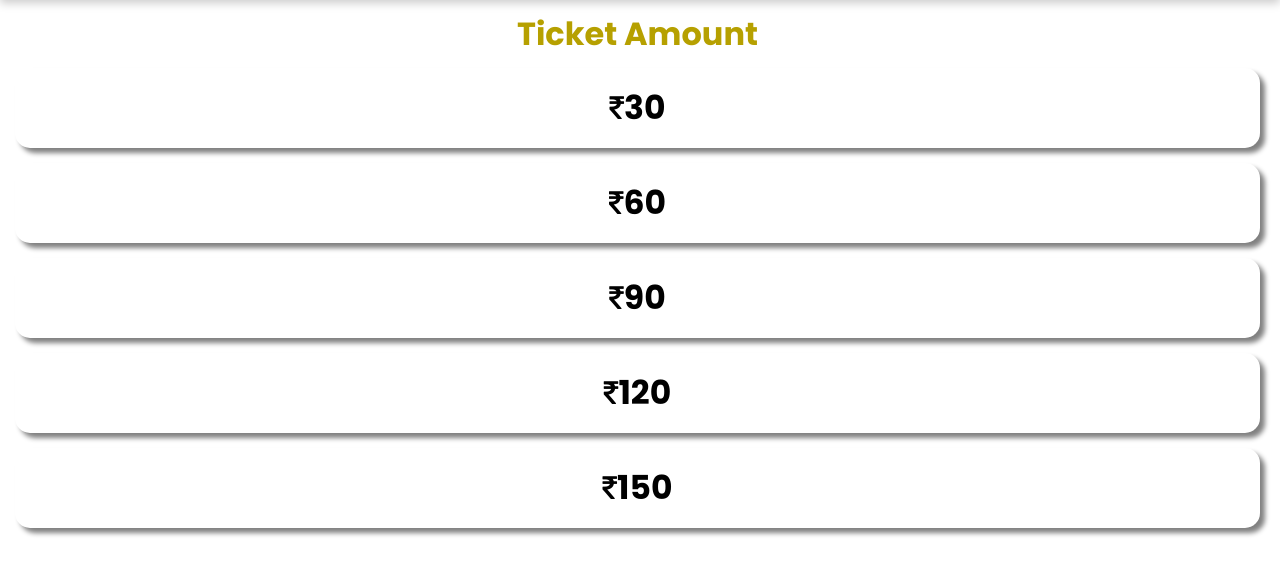
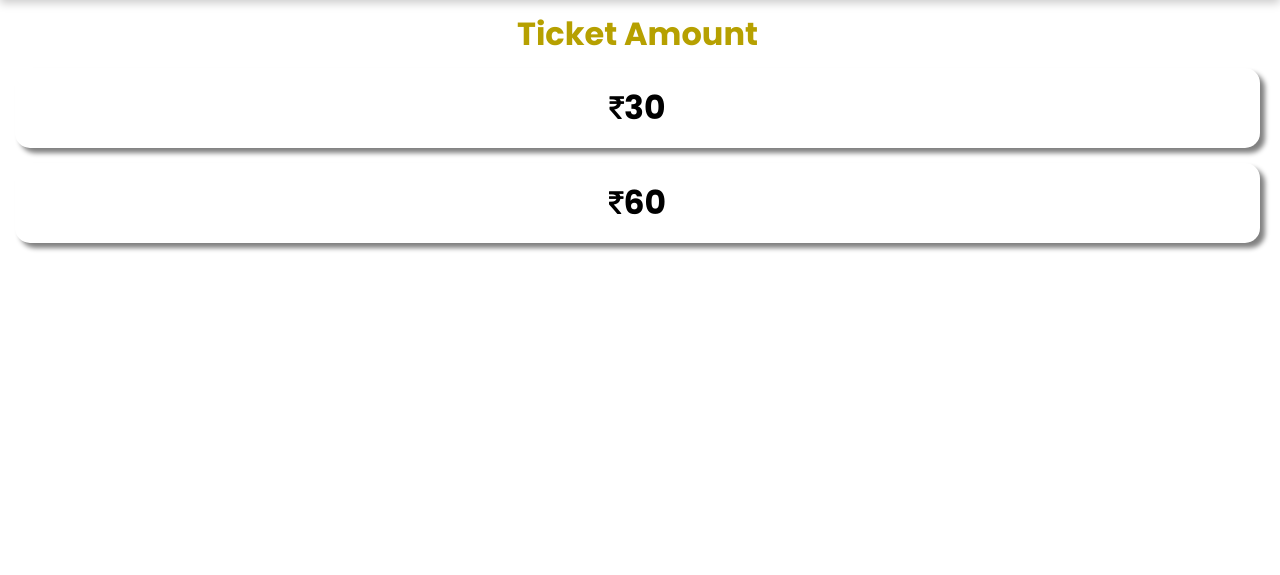
Before and after one commit to balasoundariy/practice, a Laravel app: page /ticket in a window 1280 px wide. Shown: the part 68-643 px from the top of the page. Run offline with Laravel 9, Linux system fonts and the light colour scheme; the visitor is signed in with stand-in values (Sample User, id 1); some libraries are stand-ins or nearby versions.

Commit message:
back work

```diff
--- a/config/app.php
+++ b/config/app.php
@@ -212,4 +212,6 @@ return [
         // 'ExampleClass' => App\Example\ExampleClass::class,
     ])->toArray(),
 
+    'tickets' => [30,60],
+
 ];
--- a/resources/views/tickets.blade.php
+++ b/resources/views/tickets.blade.php
@@ -4,21 +4,11 @@
     <div class="main_container tc_main_con">
         <h1 class="tc_h1">Ticket Amount</h1>
         <div class="tic_container">
-            <div class="ticket_select">
-                <a class="tic_container_p" href="{{route('ticket_details',30)}}"><i class="fa fa-inr" aria-hidden="true"></i>30 </a>
-            </div>
-            <div class="ticket_select">
-                <a class="tic_container_p" href="{{route('ticket_details',60)}}"><i class="fa fa-inr" aria-hidden="true"></i>60 </a>
-            </div>
-            <div class="ticket_select">
-                <a class="tic_container_p" href="{{route('ticket_details',90)}}"><i class="fa fa-inr" aria-hidden="true"></i>90 </a>
-            </div>
-            <div class="ticket_select">
-                <a class="tic_container_p" href="{{route('ticket_details',120)}}"><i class="fa fa-inr" aria-hidden="true"></i>120 </a>
-            </div>
-            <div class="ticket_select">
-                <a class="tic_container_p" href="{{route('ticket_details',150)}}"><i class="fa fa-inr" aria-hidden="true"></i>150 </a>
-            </div>
+            @foreach(config('app.tickets') as $ticket)
+                <div class="ticket_select">
+                    <a class="tic_container_p" href="{{route('ticket_details',$ticket)}}"><i class="fa fa-inr" aria-hidden="true"></i>{{$ticket}} </a>
+                </div>
+            @endforeach
         </div>
     </div>
 @endsection
```
Also changed, not shown: resources/views/summary.blade.php (+3 -5 lines), resources/views/ticket_details.blade.php (+26 -2 lines).
